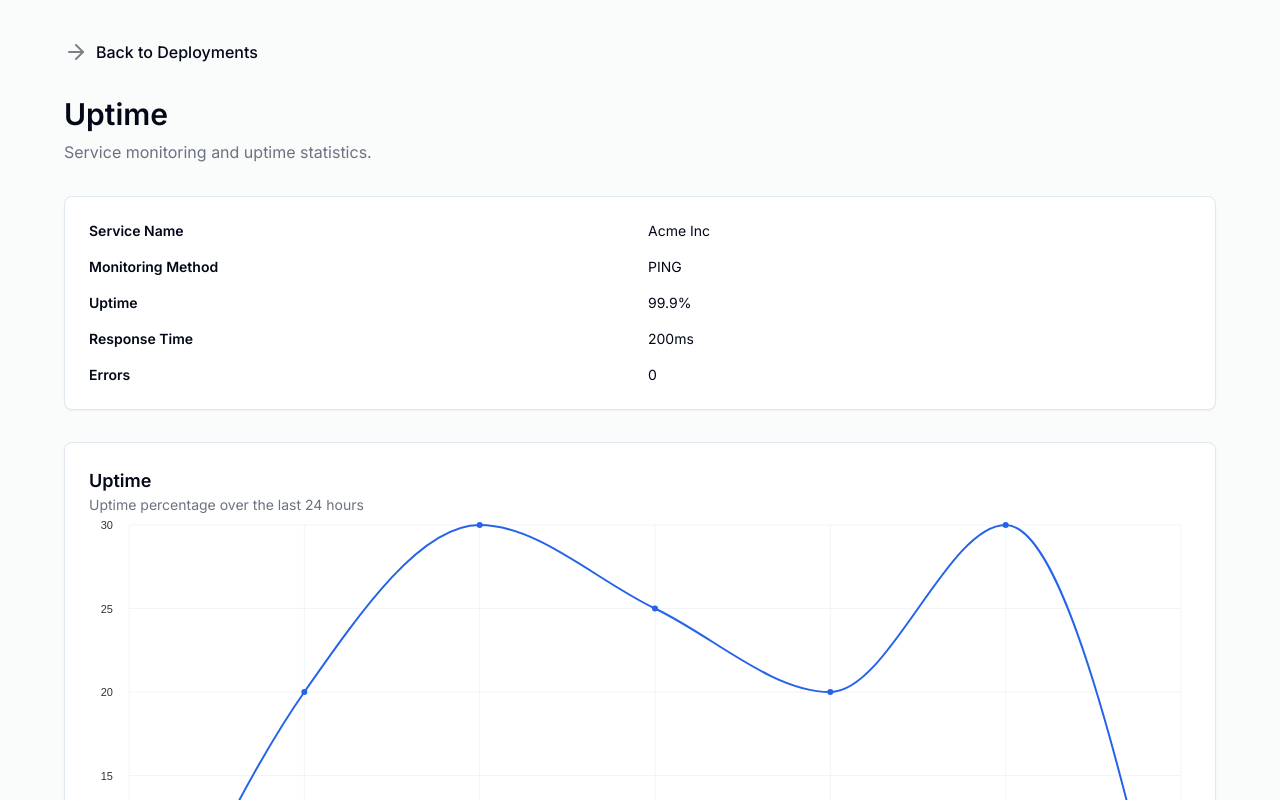
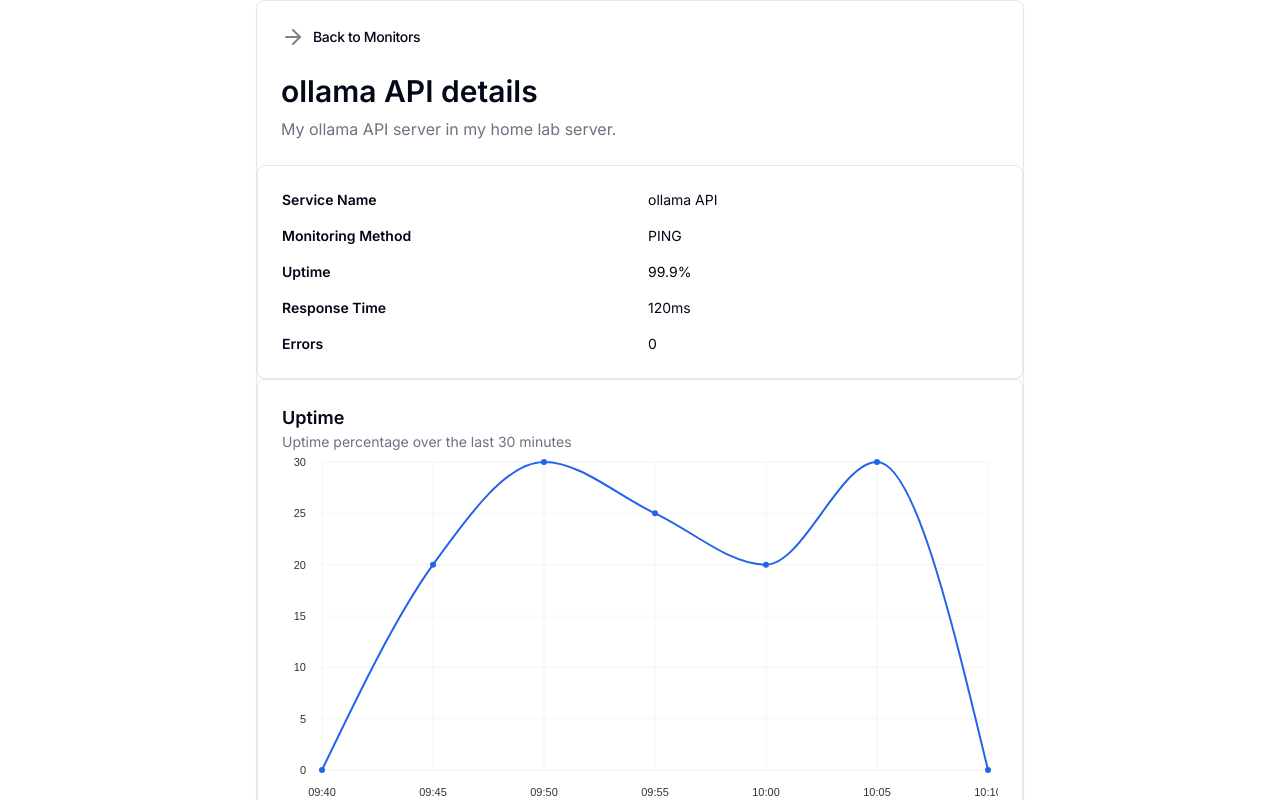
Before and after one commit to AnsonDev42/uptime-monitor-front, a Next.js app: page /stats in a window 1280 px wide. Shown: the top 800 px of the page. Built offline with nearby package versions, Linux system fonts and the light colour scheme.

Commit message:
fix(form): refine form by setting default values, rename buttons and add links for each service in form

```diff
--- a/src/app/demoTableData.tsx
+++ b/src/app/demo-data.tsx
@@ -2,14 +2,21 @@ import {TableCell, TableRow} from "@/components/ui/table";
 import {Checkbox} from "@/components/ui/checkbox";
 import {AlertTriangleIcon, CheckCircleIcon} from "@/components/icons";
 import React from "react";
+import Link from "next/link";
 
-export function DemoTableData() {
+export function DemoData() {
     return (<>
         <TableRow>
             <TableCell>
                 <Checkbox/>
             </TableCell>
-            <TableCell>API</TableCell>
+
+            <TableCell> <Link
+                href={{
+                    pathname: '/stats', query: {id: '17'},
+                }}
+            >
+                ollama API </Link></TableCell>
             <TableCell>GET</TableCell>
             <TableCell>2m ago</TableCell>
             <TableCell>
@@ -20,7 +27,12 @@ export function DemoTableData() {
             <TableCell>
                 <Checkbox/>
             </TableCell>
-            <TableCell>Website</TableCell>
+            <TableCell> <Link
+                href={{
+                    pathname: '/stats', query: {id: '17'},
+                }}
+            >
+                My blog server </Link></TableCell>
             <TableCell>PING</TableCell>
             <TableCell>5m ago</TableCell>
             <TableCell>
@@ -31,7 +43,12 @@ export function DemoTableData() {
             <TableCell>
                 <Checkbox/>
             </TableCell>
-            <TableCell>Database</TableCell>
+            <TableCell> <Link
+                href={{
+                    pathname: '/stats', query: {id: '17'},
+                }}
+            >
+                Postgres container </Link></TableCell>
             <TableCell>Docker</TableCell>
             <TableCell>1m ago</TableCell>
             <TableCell>
--- a/src/app/layout.tsx
+++ b/src/app/layout.tsx
@@ -27,7 +27,7 @@ export default function RootLayout({
         >
             {children}
         </ThemeProvider>
-        <Toaster/>
+        <Toaster richColors closeButton expand={true} />
         </body>
         </html>);
 }
--- a/src/components/service-details.tsx
+++ b/src/components/service-details.tsx
@@ -1,31 +1,34 @@
 "use client"
 import Link from "next/link"
-import { Button } from "@/components/ui/button"
-import { CardContent, Card } from "@/components/ui/card"
-import { ResponsiveLine } from "@nivo/line"
-import {timeFormatDefaultLocale} from "d3-time-format";
+import {Card, CardContent, CardHeader, CardTitle} from "@/components/ui/card"
+import {ResponsiveLine} from "@nivo/line"
+import React from "react";
 
 export default function ServiceDetails() {
-    return (
-        <div key="1" className="flex flex-col w-full min-h-screen">
-
-            <main className="flex min-h-[calc(100vh_-_theme(spacing.16))] bg-gray-100/40 flex-1 flex-col gap-4 p-4 md:gap-8 md:p-10 dark:bg-gray-800/40">
-                <div className="max-w-6xl w-full mx-auto grid gap-4 md:gap-8">
+    return (<>
+        <Card className="w-full max-w-3xl mx-auto">
+            <CardHeader className="grid gap-1">
+                <CardTitle className="text-sm">
                     <div className="flex items-center gap-2">
-                        <ArrowRightIcon className="w-6 h-6 opacity-50" />
-                        <Link className="font-medium" href="#">
-                            Back to Deployments
+                        <ArrowRightIcon className="w-6 h-6 opacity-50"/>
+                        <Link className="font-medium" href="/">
+                            Back to Monitors
                         </Link>
                     </div>
+                </CardTitle>
+            </CardHeader>
+            <CardContent>
                 <div className="grid gap-2">
-                        <h1 className="font-semibold text-3xl">Uptime</h1>
-                        <p className="text-gray-500 dark:text-gray-400">Service monitoring and uptime statistics.</p>
+                    <h1 className="font-semibold text-3xl">ollama API details</h1>
+                    <p className="text-gray-500 dark:text-gray-400">My ollama API server in my home lab server.</p>
                 </div>
+            </CardContent>
+
             <Card className="p-0 overflow-hidden">
                 <CardContent className="grid gap-4 text-sm p-6">
                     <div className="grid grid-cols-2 items-center gap-4">
                         <div className="font-semibold">Service Name</div>
-                                <div>Acme Inc</div>
+                        <div>ollama API</div>
                     </div>
                     <div className="grid grid-cols-2 items-center gap-4">
                         <div className="font-semibold">Monitoring Method</div>
@@ -37,7 +40,7 @@ export default function ServiceDetails() {
                     </div>
                     <div className="grid grid-cols-2 items-center gap-4">
                         <div className="font-semibold">Response Time</div>
-                                <div>200ms</div>
+                        <div>120ms</div>
                     </div>
                     <div className="grid grid-cols-2 items-center gap-4">
                         <div className="font-semibold">Errors</div>
@@ -48,19 +51,18 @@ export default function ServiceDetails() {
             <Card className="p-0 overflow-hidden">
                 <CardContent className="flex flex-col p-6">
                     <h2 className="font-semibold text-lg">Uptime</h2>
-                            <p className="text-sm text-gray-500 dark:text-gray-400">Uptime percentage over the last 24 hours</p>
-                            <CurvedlineChart className="w-full aspect-[2/1]" />
+                    <p className="text-sm text-gray-500 dark:text-gray-400">Uptime percentage over the last 30
+                        minutes</p>
+                    <CurvedlineChart className="w-full aspect-[2/1]"/>
                 </CardContent>
             </Card>
-                </div>
-            </main>
-        </div>
-    )
+        </Card>
+
+    </>)
 }
 
-function ArrowRightIcon(props:any) {
-    return (
-        <svg
+function ArrowRightIcon(props: any) {
+    return (<svg
         {...props}
         xmlns="http://www.w3.org/2000/svg"
         width="24"
@@ -72,53 +74,38 @@ function ArrowRightIcon(props:any) {
         strokeLinecap="round"
         strokeLinejoin="round"
     >
-            <path d="M5 12h14" />
-            <path d="m12 5 7 7-7 7" />
-        </svg>
-    )
+        <path d="M5 12h14"/>
+        <path d="m12 5 7 7-7 7"/>
+    </svg>)
 }
 
 
-function CurvedlineChart(props:any) {
-    return (
-        <div {...props}>
+function CurvedlineChart(props: any) {
+    return (<div {...props}>
         <ResponsiveLine
-                data={[
-                    {
-                        id: "Desktop",
-                        data: [
-                            // {x:current-time-10min, y: 0},
-                            { x: "09:40", y: 0 },
-                            { x: "09:45", y: 20 },
-                            { x: "09:50", y: 30 },
-                            { x: "09:55", y: 25 },
-                            { x: "10:00", y: 20 },
-                            { x: "10:05", y: 30 },
-                            { x: "10:10", y: 0 },
+            data={[{
+                id: "Desktop", data: [// {x:current-time-10min, y: 0},
+                    {x: "09:40", y: 0}, {x: "09:45", y: 20}, {x: "09:50", y: 30}, {x: "09:55", y: 25}, {
+                        x: "10:00", y: 20
+                    }, {x: "10:05", y: 30}, {x: "10:10", y: 0},
 
                 ],
-                    },
-                ]}
-                margin={{ top: 10, right: 10, bottom: 40, left: 40 }}
+            },]}
+            margin={{top: 10, right: 10, bottom: 40, left: 40}}
             xScale={{
                 type: "point",
             }}
             yScale={{
-                    type: "linear",
-                    min: 0,
-                    max: "auto",
+                type: "linear", min: 0, max: "auto",
             }}
             curve="monotoneX"
             axisTop={null}
             axisRight={null}
             axisBottom={{
-                    tickSize: 0,
-                    tickPadding: 16,
+                tickSize: 0, tickPadding: 16,
             }}
             axisLeft={{
-                    tickSize: 0,
-                    tickValues: 5,
-                    tickPadding: 16,
+                tickSize: 0, tickValues: 5, tickPadding: 16,
             }}
             colors={["#2563eb", "#e11d48"]}
             pointSize={6}
@@ -128,14 +115,10 @@ function CurvedlineChart(props:any) {
                 tooltip: {
                     chip: {
                         borderRadius: "9999px",
+                    }, container: {
+                        fontSize: "12px", textTransform: "capitalize", borderRadius: "6px",
                     },
-                        container: {
-                            fontSize: "12px",
-                            textTransform: "capitalize",
-                            borderRadius: "6px",
-                        },
-                    },
-                    grid: {
+                }, grid: {
                     line: {
                         stroke: "#f3f4f6",
                     },
@@ -143,6 +126,5 @@ function CurvedlineChart(props:any) {
             }}
             role="application"
         />
-        </div>
-    )
+    </div>)
 }
```
Also changed, not shown: src/components/service-form.tsx (+11 -10 lines). Lines whose indentation alone changed are shown as unchanged.
